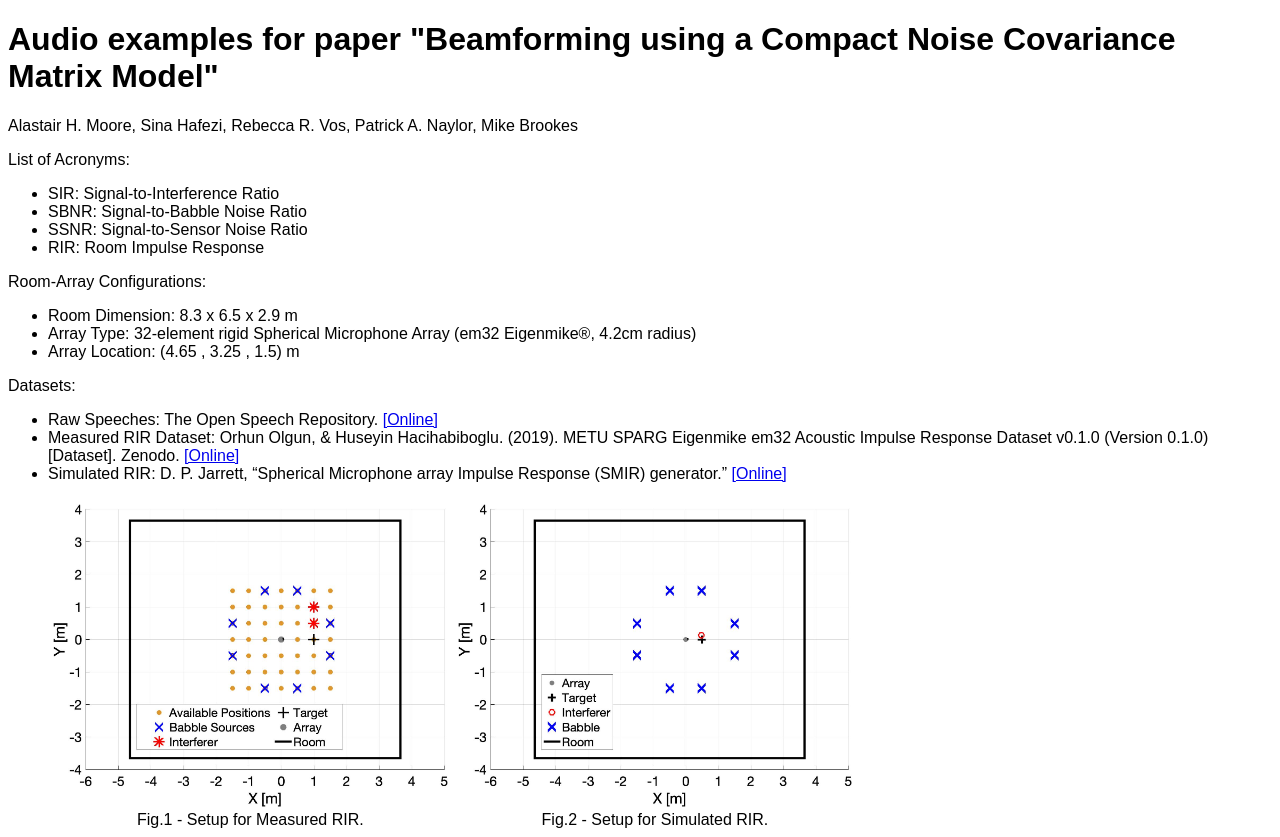
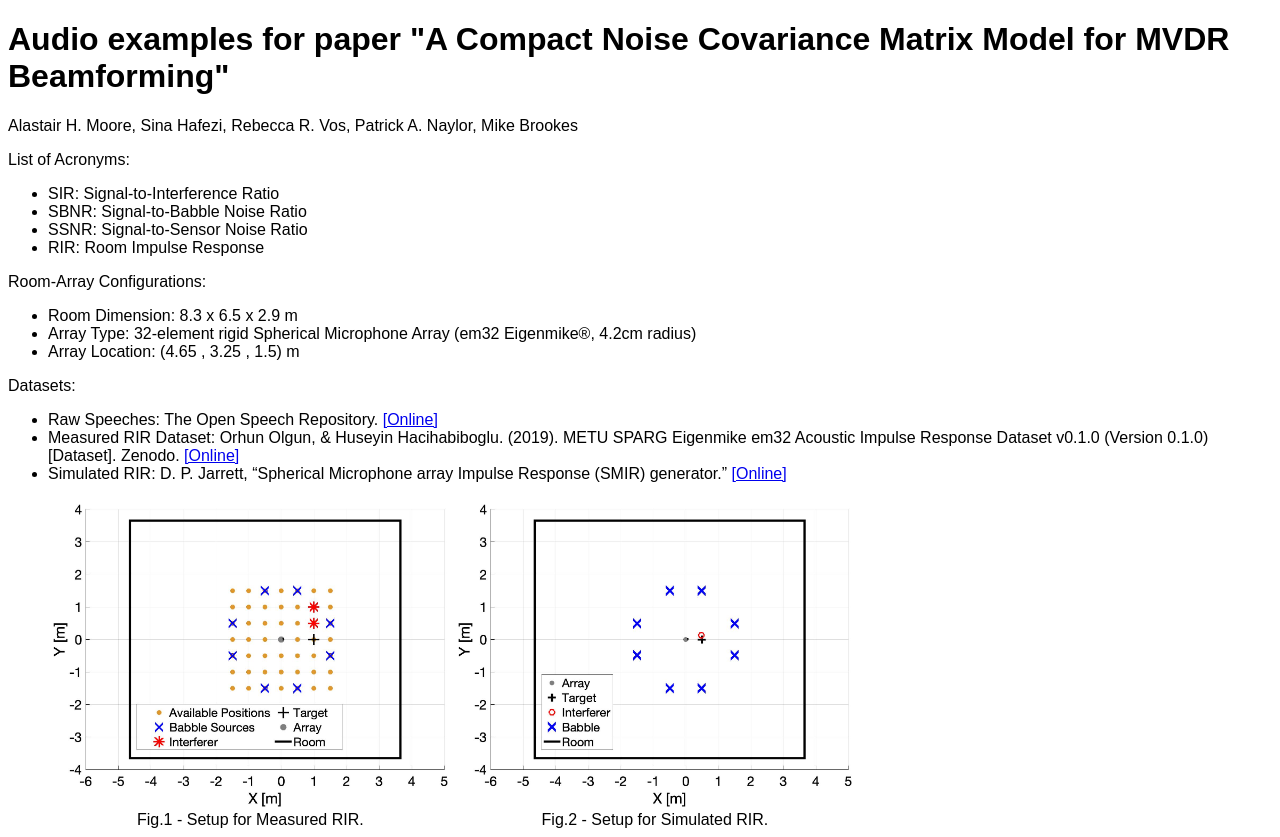
Before and after one commit to ImperialCollegeLondon/sap-papers-2021-elospheres-compact-model, a plain HTML site: page docs/index.html in a window 1280 px wide. Shown: the top 837 px of the page. Drawn offline with nearby package versions, Linux system fonts and the light colour scheme.

Commit message:
Paper title changed
Paper title changed

```diff
--- a/docs/index.html
+++ b/docs/index.html
@@ -1,7 +1,7 @@
 <!DOCTYPE html>
 <html>
 <head>
-    <title>Compact Model Beamforming - ELO-SPHERES 2021 Paper</title>
+    <title>Compact Model MVDR Beamforming - ELO-SPHERES 2021 Paper</title>
     <meta http-equiv="Content-Type" content="text/html; charset=UTF-8" />
     <meta name="viewport" content="width=device-width, initial-scale=1">
     <script src="https://cdn.rawgit.com/download/polymer-cdn/1.5.0/lib/webcomponentsjs/webcomponents-lite.min.js"></script>
@@ -71,7 +71,7 @@
 </head>
 <body>
 
-    <h1> Audio examples for paper "Beamforming using a Compact Noise Covariance Matrix Model" </h1>
+    <h1> Audio examples for paper "A Compact Noise Covariance Matrix Model for MVDR Beamforming" </h1>
     Alastair H. Moore, Sina Hafezi, Rebecca R. Vos, Patrick A. Naylor, Mike Brookes<br>
 
     <p>List of Acronyms:</p>
```
